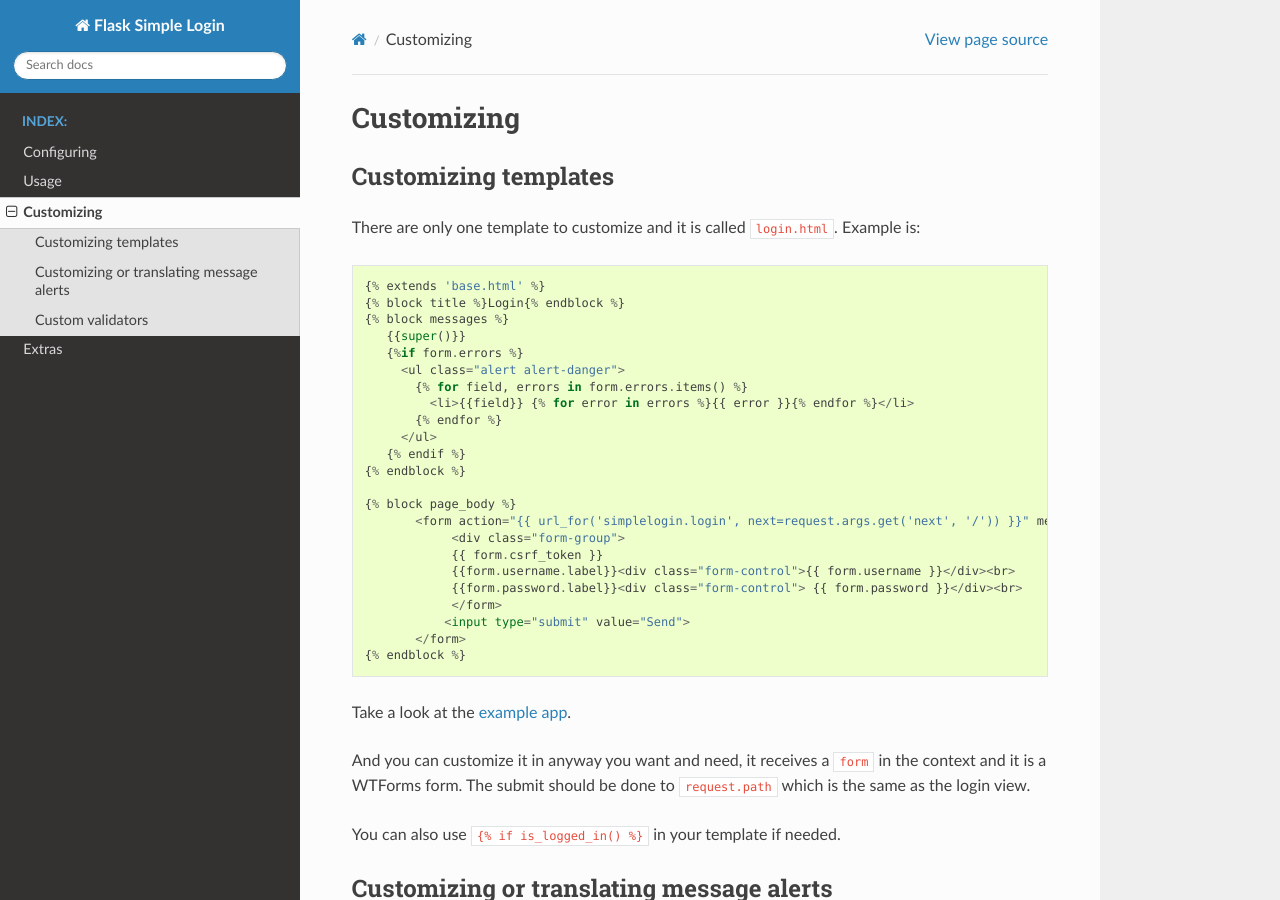
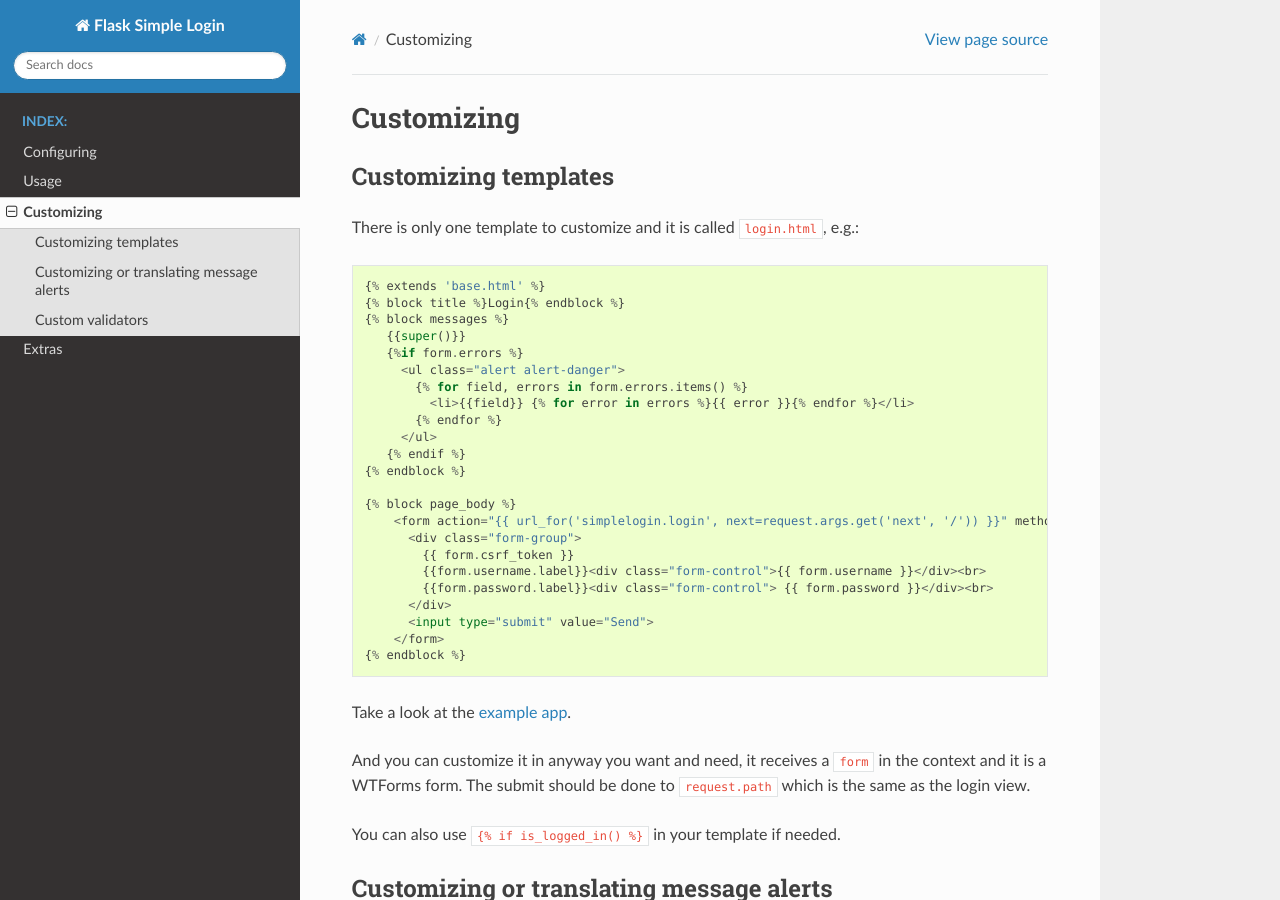
Before and after one commit to flask-extensions/Flask-SimpleLogin, a Sphinx documentation site: the page built from docs/customizing.md, in a window 1280 px wide and 900 px high. Built offline with Sphinx 7.4.7 and the Read the Docs theme 2.0.0, drawn with Linux system fonts in a browser that asks for light colours.

Commit message:
Reviews the custom template docs

````diff
--- a/docs/customizing.md
+++ b/docs/customizing.md
@@ -2,8 +2,7 @@
 
 ## Customizing templates
 
-There are only one template to customize and it is called `login.html`.
-Example is:
+There is only one template to customize and it is called `login.html`, e.g.:
 
 ```python
 {% extends 'base.html' %}
@@ -20,14 +19,14 @@ Example is:
 {% endblock %}
 
 {% block page_body %}
-       <form action="{{ url_for('simplelogin.login', next=request.args.get('next', '/')) }}" method="post">
-            <div class="form-group">
-            {{ form.csrf_token }}
-            {{form.username.label}}<div class="form-control">{{ form.username }}</div><br>
-            {{form.password.label}}<div class="form-control"> {{ form.password }}</div><br>
-            </form>
-           <input type="submit" value="Send">
-       </form>
+    <form action="{{ url_for('simplelogin.login', next=request.args.get('next', '/')) }}" method="post">
+      <div class="form-group">
+        {{ form.csrf_token }}
+        {{form.username.label}}<div class="form-control">{{ form.username }}</div><br>
+        {{form.password.label}}<div class="form-control"> {{ form.password }}</div><br>
+      </div>
+      <input type="submit" value="Send">
+    </form>
 {% endblock %}
 ```
 
````
